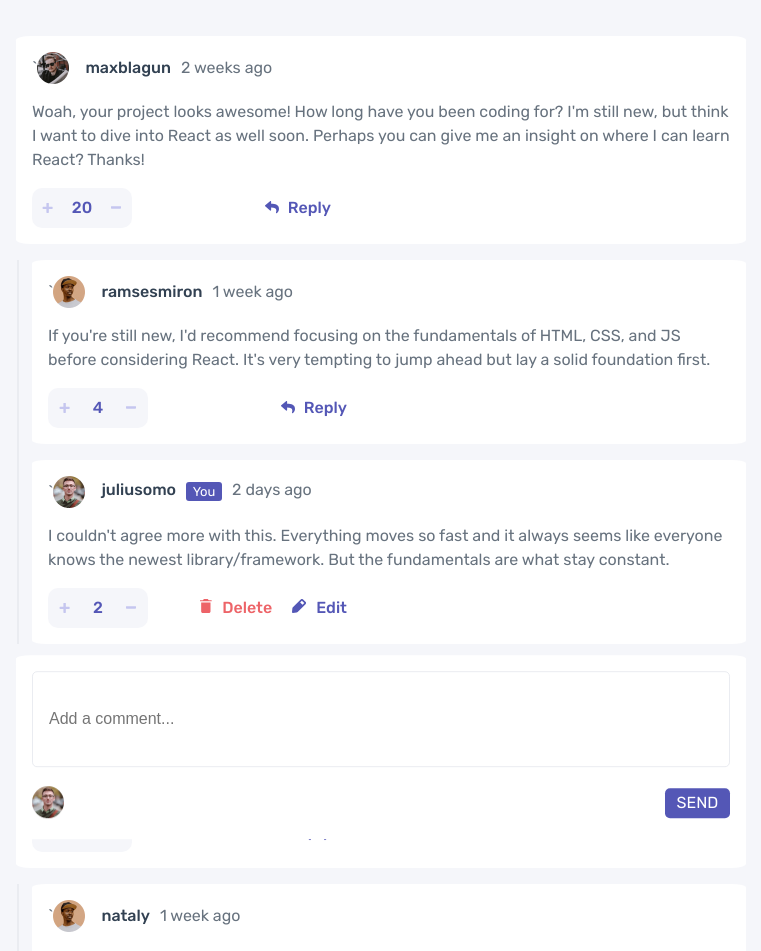
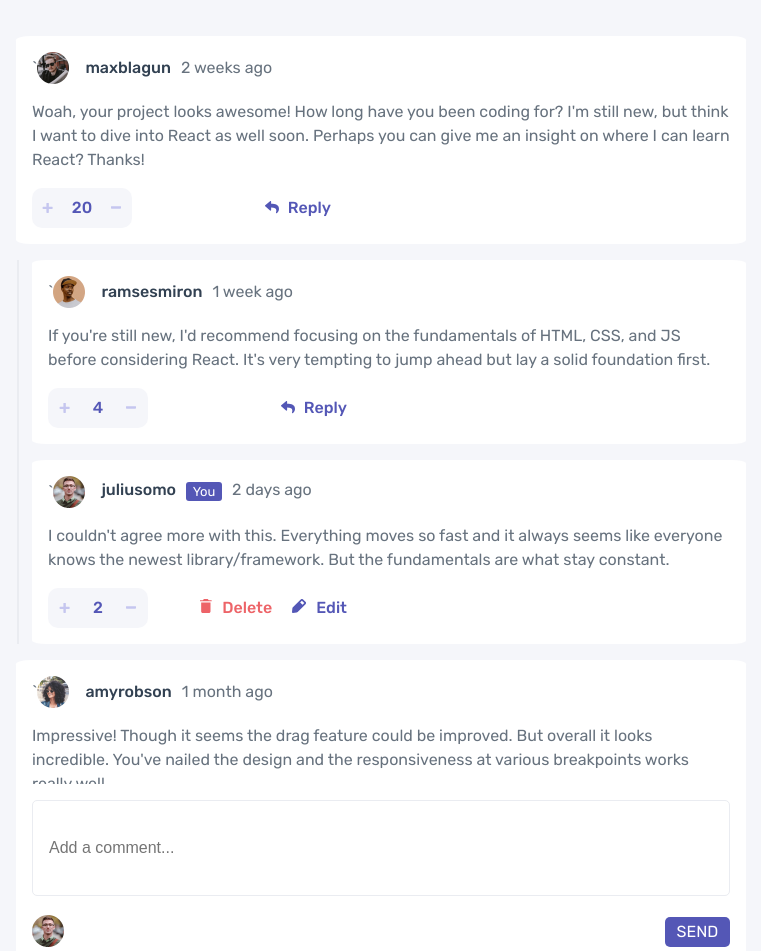
Before and after one commit to natalybarah/interactive-comments-section, a React (Create React App) app: page / in a window 1280 px wide. Shown: the top 951 px of the page, without its empty margins (259-1020 px from the left). Built offline with nearby package versions, Linux system fonts and the light colour scheme.

Commit message:
transition changed to 100%

```diff
--- a/src/components/new-comment/new-comment.styles.scss
+++ b/src/components/new-comment/new-comment.styles.scss
@@ -11,7 +11,7 @@
     border-radius: 2%;
     font-family: "Rubik", sans-serif;
     max-width: 730px;
-    transform: translateY(30%);
+    transform: translateY(100%);
     transition: transform 0.3s ease-in-out;
 
     &:active{
```
